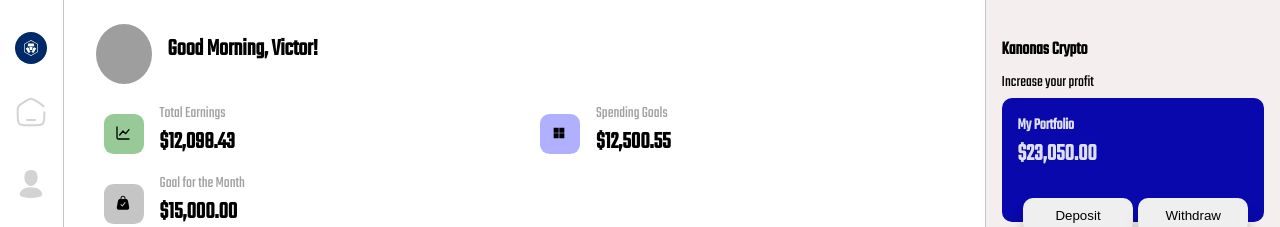
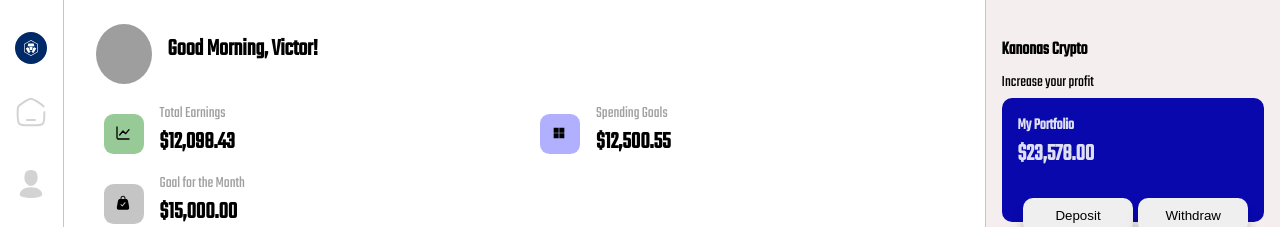
Before and after one commit to victorobiora/crypt-dash, a React (Create React App) app: page / in a window 1280 px wide. Shown: the top 227 px of the page. Built offline with nearby package versions, Linux system fonts and the light colour scheme; grey boxes are pictures that could not be loaded.

Commit message:
'porfolio jsx edited

```diff
--- a/src/components/home/Portfolio/PortfolioComponent.jsx
+++ b/src/components/home/Portfolio/PortfolioComponent.jsx
@@ -8,8 +8,8 @@ const PortfolioComponent = props => {
     <p>Increase your profit</p>
   </div>
   <div className={classes.portfolio_display}>
-    <h4>My  Portfolio</h4>
-    <h2>$23,050.00</h2>
+    <h4>My Portfolio</h4>
+    <h2>$23,578.00</h2>
     <div className={classes.portfolio_buttons}>
         <button>
             <div>
```
